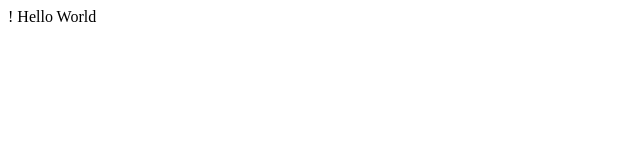
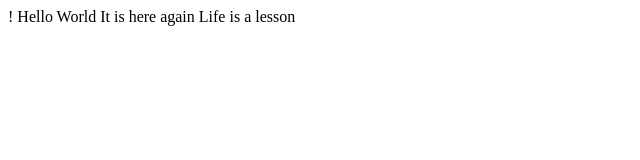
Before and after one commit to yekeenfatai/lecture1, a plain HTML site: page index.html in a window 1280 px wide. Shown: the whole page, without its empty margins (0-640 px from the left). Drawn offline with Linux system fonts and the light colour scheme.

Commit message:
another branch

```diff
--- a/index.html
+++ b/index.html
@@ -7,5 +7,7 @@
 </head>
 <body>
     Hello World
+    It is here again
+    Life is a lesson
 </body>
 </html>
```
